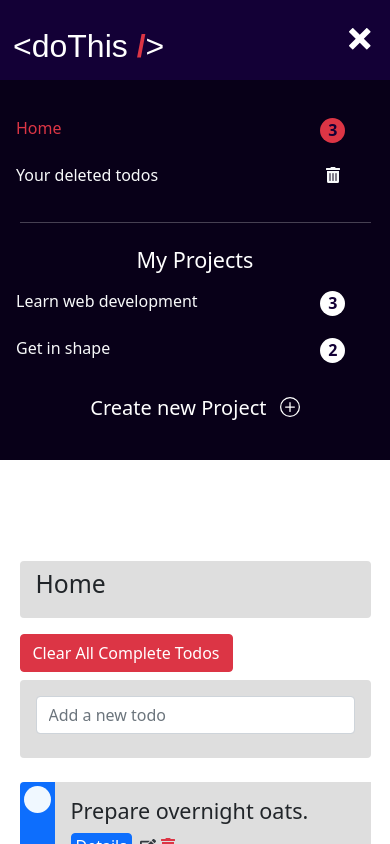
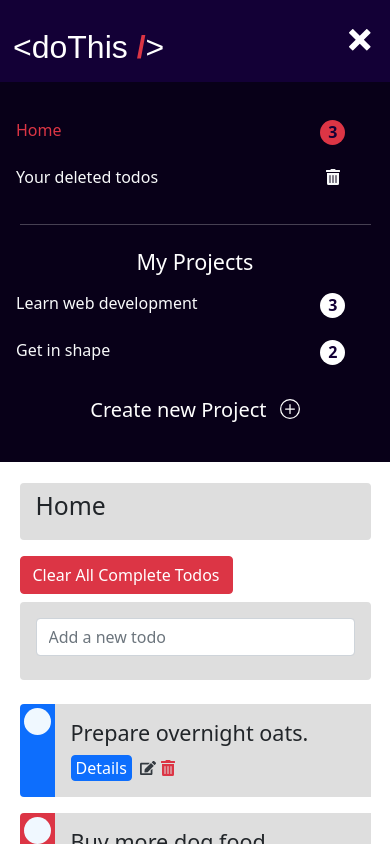
Before and after one commit to Nootuff/React-ToDo-App, a React (Create React App) app: page / in a window 390 px wide. Both pictures are taken after a click on the element 359 px from the left and 40 px from the top of the page. Shown: the top 844 px of the page. Built offline with nearby package versions, Linux system fonts and the light colour scheme; a web font is replaced by a local one.

Commit message:
Dropdown and nav moved to components within header.

```diff
--- a/src/components/Partials/Header.js
+++ b/src/components/Partials/Header.js
@@ -1,42 +1,25 @@
 import React, { useState } from "react";
-import Navbar from 'react-bootstrap/Navbar';
 import Collapse from "react-bootstrap/Collapse";
-import { FaBars } from "react-icons/fa";
-import { ImCross } from "react-icons/im";
-import Dropdown from "./Dropdown";
+import HeaderNav from "./HeaderNav";
+import HeaderDropdown from "./HeaderDropdown";
 import "../../styles/Partials/Header.css";
 import "../../styles/index.css";
 
-function Header({ /*openNav, setOpenNav,*/ proj, setProj, projects, handleFormShow }) {
+function Header({ proj, setProj, projects, handleFormShow }) {
 
   const [openNav, setOpenNav] = useState(false);
 
   return (
     <div className="d-block d-sm-none"> {/*This is the container, maybe header nav can be its own compoennt */}
-    <Navbar className="Header navbar  background-purple d-flex">
+      <HeaderNav
+        setProj={setProj}
+        openNav={openNav}
+        setOpenNav={setOpenNav}
+      />
       <div>
-        <h1 className="Header-logo logo-text p-2 cursor-pointer"
-          onClick={() => { setProj("1") }}
-        >
-          <span className="text-white">&lt;doThis </span><b><span className="text-danger">/</span></b><span className="text-white">&gt;</span>
-        </h1>
-      </div>
-      <div className="Header-button p-2 ms-auto">
-        <h4
-          onClick={() => setOpenNav(!openNav)}
-          aria-expanded={openNav}
-          className="Header-button text-white"
-        >
-          <span className="Header-button-icon">
-            {openNav ? <ImCross /> : <FaBars />}
-          </span>
-        </h4>
-      </div>
-    </Navbar>
-    <div>
-    <Collapse in={openNav}>
+        <Collapse in={openNav}>
           <div>
-            <Dropdown
+            <HeaderDropdown
               projects={projects}
               proj={proj}
               setProj={setProj}
@@ -44,7 +27,7 @@ function Header({ /*openNav, setOpenNav,*/ proj, setProj, projects, handleFormSh
             />
           </div>
         </Collapse>
-    </div>
+      </div>
     </div>
   )
 }
--- a/src/components/Partials/Dropdown.js
+++ b/src/components/Partials/HeaderDropdown.js
@@ -1,9 +1,9 @@
 import ProjectList from "../ListComponents/ProjectList";
-import "../../styles/Partials/Dropdown.css";
+import "../../styles/Partials/HeaderDropdown.css";
 
-function Dropdown({ projects, proj, setProj, handleFormShow }) {
+function HeaderDropdown({ projects, proj, setProj, handleFormShow }) {
   return (
-    <nav className="Dropdown pt-1 pb-4">
+    <nav className="HeaderDropdown pt-1 pb-4">
       <ProjectList
         projects={projects}
         proj={proj}
@@ -14,4 +14,4 @@ function Dropdown({ projects, proj, setProj, handleFormShow }) {
   )
 }
 
-export default Dropdown;
+export default HeaderDropdown;
--- /dev/null
+++ b/src/components/Partials/HeaderNav.js
@@ -0,0 +1,31 @@
+import Navbar from 'react-bootstrap/Navbar';
+import { FaBars } from "react-icons/fa";
+import { ImCross } from "react-icons/im";
+import "../../styles/Partials/HeaderNav.css";
+
+function HeaderNav({ setProj, openNav, setOpenNav }) {
+  return (
+    <Navbar className="navbar background-purple d-flex">
+      <div>
+        <h1 className="HeaderNav-logo logo-text p-2 cursor-pointer"
+          onClick={() => { setProj("1") }}
+        >
+          <span className="text-white">&lt;doThis </span><b><span className="text-danger">/</span></b><span className="text-white">&gt;</span>
+        </h1>
+      </div>
+      <div className="HeaderNav-button p-2 ms-auto">
+        <h4
+          onClick={() => setOpenNav(!openNav)}
+          aria-expanded={openNav}
+          className="HeaderNav-button text-white"
+        >
+          <span className="HeaderNav-button-icon">
+            {openNav ? <ImCross /> : <FaBars />}
+          </span>
+        </h4>
+      </div>
+    </Navbar>
+  )
+}
+
+export default HeaderNav;
--- a/src/styles/Partials/Dropdown.css
+++ /dev/null
@@ -1,22 +0,0 @@
-.Dropdown {
-
-  background-color: var(--dark-purple);
-  overflow-y: scroll;
-}
-
-.Dropdown::-webkit-scrollbar {
-  display: none;
-}
-
-.Dropdown { /*Hide scrollbar on IE, Edge & Firefox*/
-  -ms-overflow-style: none;
-  scrollbar-width: none;
-}
-
-/*@media screen and (max-height: 500px) {
-  .Dropdown {
-    height: 200px;
-
-
-    }
-}*/
--- a/src/styles/Partials/Header.css
+++ b/src/styles/Partials/Header.css
@@ -1,22 +1,5 @@
 .Header {
   height: 80px;
-}
-
-.Header-logo {
-  font-size: 2rem;
-  position: relative;
-  top: 10px;
-  left: 5px;
-}
-
-.Header-button {
-  margin: 6px;
-}
-
-.Header-button-icon {
-  position: relative;
-  bottom: 3px;
-  left: 0.5px;
 }
 
 @media screen and (min-width: 576px) {
--- /dev/null
+++ b/src/styles/Partials/HeaderDropdown.css
@@ -0,0 +1,3 @@
+.HeaderDropdown {
+  background-color: var(--dark-purple);
+}
--- /dev/null
+++ b/src/styles/Partials/HeaderNav.css
@@ -0,0 +1,16 @@
+.HeaderNav-logo {
+  font-size: 2rem;
+  position: relative;
+  top: 10px;
+  left: 5px;
+}
+
+.HeaderNav-button {
+  margin: 6px;
+}
+
+.HeaderNav-button-icon {
+  position: relative;
+  bottom: 3px;
+  left: 0.5px;
+}
--- a/src/styles/TodoListBase.css
+++ b/src/styles/TodoListBase.css
@@ -1,13 +1,8 @@
 .Base-wrapper {
   min-height: 85vh;
   margin-left: 0;
-  padding-top: 100px;
+  padding-top: 20px;
   border-top: 1px solid white;
-}
-
-.Base-drop-container {
-  margin-top: 79px;
-  background-color: var(--dark-purple);
 }
 
 .Base-body {
@@ -16,9 +11,6 @@
 }
 
 @media screen and (min-width: 576px) {
-  .Base-wrapper {
-    padding-top: 20px
-  }
   .Base-body{
     width: 80%!important;
   }
```
Also changed, not shown: src/components/TodoListBase.js (+0 -17 lines).
